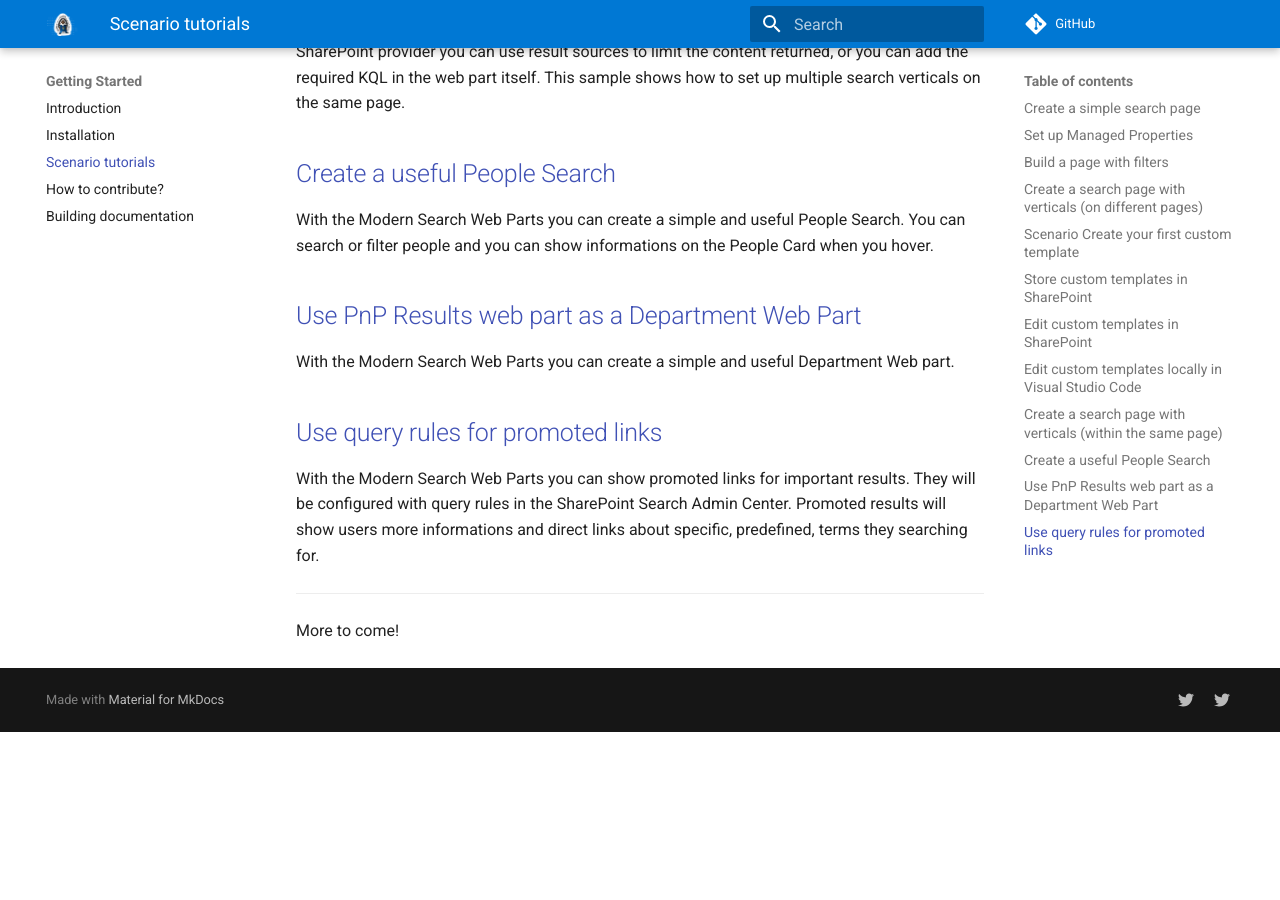
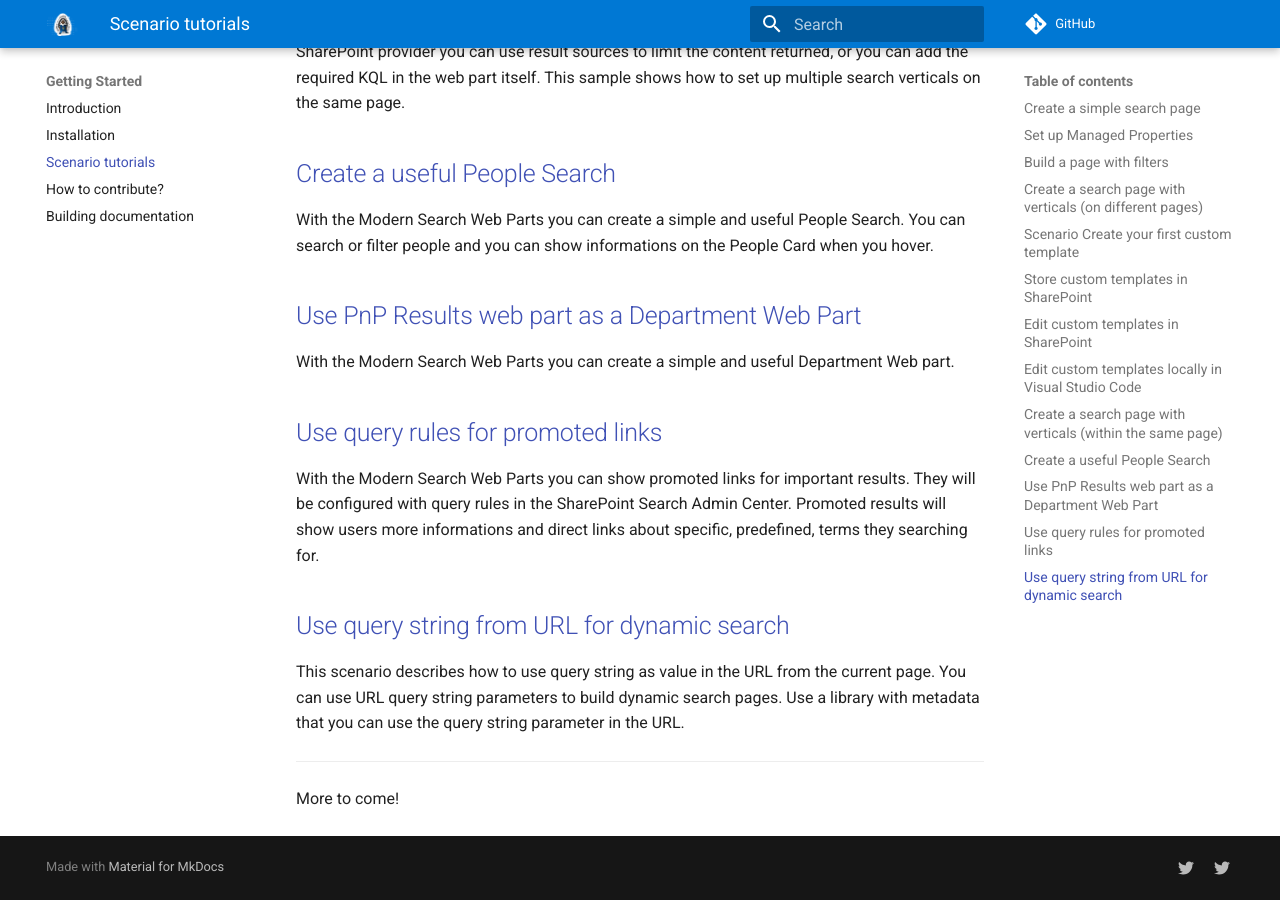
Before and after one commit to dominic5perezd/pnp-modern-search, an MkDocs documentation site: the page built from docs/scenarios/index.md, in a window 1280 px wide and 900 px high, scrolled down 1596 px. Built offline with MkDocs 1.6.1 and Material for MkDocs 9.7.7, drawn with Linux system fonts in a browser that asks for light colours; comment, search, counter and statistics services are not loaded; before the commit the page ends 2328 px from its top, so only the background shows below that.

Commit message:
Update index.md
Add new scenario Use query string form URL for dynamic search

```diff
--- a/docs/scenarios/index.md
+++ b/docs/scenarios/index.md
@@ -45,10 +45,12 @@ With the Modern Search Web Parts you can create a simple and useful People Searc
 ## [Use PnP Results web part as a Department Web Part](use-search-as-a-department-webpart.md)
 With the Modern Search Web Parts you can create a simple and useful Department Web part.
 
+## [Use query rules for promoted links](Use-query-rules-for-promoted-links.md)
+With the Modern Search Web Parts you can show promoted links for important results. They will be configured with query rules in the SharePoint Search Admin Center. Promoted results will show users more informations and direct links about specific, predefined, terms they searching for.
 
-## [Use query rules for promoted links](Use-query-rules-for-promoted-links.md)
-
-With the Modern Search Web Parts you can show promoted links for important results. They will be configured with query rules in the SharePoint Search Admin Center. Promoted results will show users more informations and direct links about specific, predefined, terms they searching for.
+## [Use query string from URL for dynamic search](use-query-string-in-url.md)
+This scenario describes how to use query string as value in the URL from the current page. You can use URL query string parameters to build dynamic search pages.
+Use a library with metadata that you can use the query string parameter in the URL.
 
 ---
 
```
